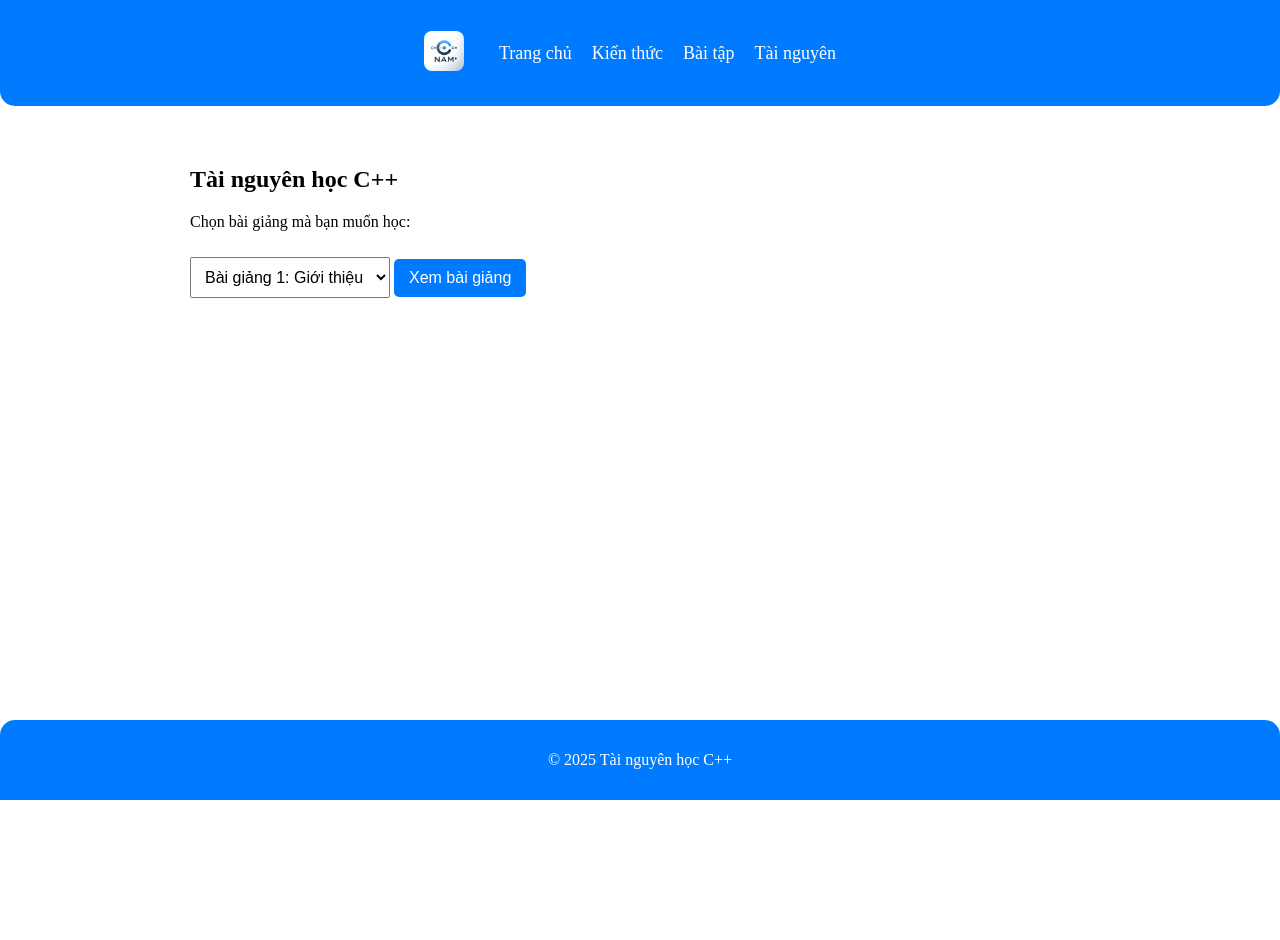
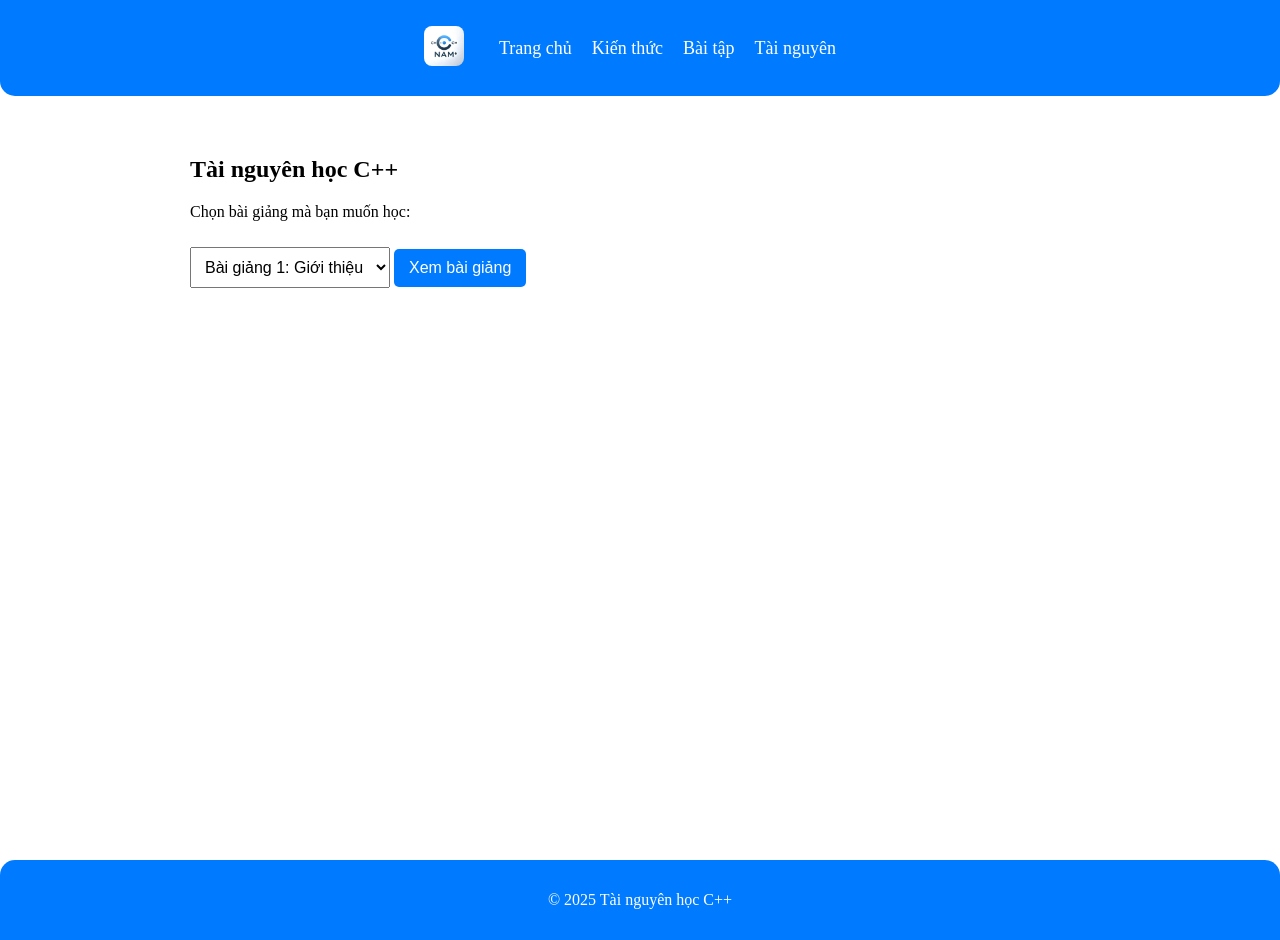
Before and after one commit to Nam9227/kienthuc, a plain HTML site: page tainguyen/tn.html in a window 1280 px wide. Before the commit the page ends 800 px from the top, so only its background shows below. Drawn offline with Linux system fonts and the light colour scheme.

Commit message:
Update tn.css

```diff
--- a/tainguyen/tn.css
+++ b/tainguyen/tn.css
@@ -1,4 +1,4 @@
-/* Tạo kiểu cho danh sách cuộn xuống */
+
 .resource-select {
     padding: 10px;
     width: 200px;
@@ -6,7 +6,7 @@
     margin: 10px 0;
 }
 
-/* Nút "Xem bài giảng" */
+
 button {
     padding: 10px 15px;
     font-size: 16px;
@@ -21,7 +21,7 @@ button:hover {
     background-color: #0056b3;
 }
 
-/* Căn giữa phần nội dung */
+
 section {
     padding: 20px;
     margin: 20px auto;
@@ -31,20 +31,24 @@ section {
     max-width: 900px;
 }
 
-/* Tạo kiểu cho header */
+
 header {
     background-color: #007bff;
     color: white;
-    padding: 15px 0;
-    text-align: center;
+    padding: 10px 0;
     border-radius: 0 0 15px 15px;
+    width: 100%;
+    display: flex;
+    justify-content: center;
+    align-items: center;
 }
+
 
 header nav ul {
     list-style-type: none;
     padding: 0;
+    text-align: center;
     display: flex;
-    justify-content: center;
     align-items: center;
 }
 
@@ -69,24 +73,24 @@ header nav ul li a:hover {
     text-decoration: underline;
 }
 
-/* Đảm bảo body sử dụng flexbox để căn chỉnh nội dung và footer */
+
 body {
     display: flex;
     flex-direction: column;
-    min-height: 100vh; /* Chiều cao tối thiểu là 100% chiều cao của cửa sổ trình duyệt */
+    min-height: 100vh;
     margin: 0;
 }
 
-/* Phần nội dung chính chiếm không gian còn lại */
+
 main {
     flex: 1;
 }
 
-/* Footer */
+
 footer {
     background-color: #007bff;
     color: white;
-    padding: 15px 0; /* Độ dày của footer */
+    padding: 15px 0;
     text-align: center;
     width: 100%;
     border-radius: 15px 15px 0 0;
@@ -94,26 +98,56 @@ footer {
     position: relative;
     bottom: 0;
 }
-/* Đảm bảo body sử dụng flexbox để căn chỉnh nội dung và footer */
-body {
-    display: flex;
-    flex-direction: column;
-    min-height: 100vh; /* Chiều cao tối thiểu là 100% chiều cao của cửa sổ trình duyệt */
-    margin: 0;
+
+
+.resource-block {
+    background-color: #f4f4f4;
+    padding: 20px;
+    margin-bottom: 20px;
+    border-radius: 8px;
+    box-shadow: 0 4px 8px rgba(0, 0, 0, 0.1);
 }
 
-/* Phần nội dung chính chiếm không gian còn lại */
-main {
-    flex: 1;
+.resource-block h3 {
+    font-size: 22px;
+    margin-bottom: 10px;
+    color: #333;
 }
 
-/* Footer */
-footer {
-    background-color: #007bff;
-    color: white;
-    padding: 15px 0; /* Độ dày của footer */
-    text-align: center;
+.resource-block ul {
+    list-style-type: none;
+    padding: 0;
+}
+
+.resource-block ul li {
+    margin-bottom: 8px;
+    font-size: 16px;
+}
+
+#video-player {
     width: 100%;
-    border-radius: 15px 15px 0 0;
+    max-width: 672px;
+    height: 378px;
+    border-radius: 8px;
     margin-top: 20px;
+    margin-bottom: 20px;
 }
+
+div {
+    padding: 20px;
+    margin: 20px auto;
+    background-color: white;
+    border-radius: 8px;
+    width: 80%;
+    max-width: 900px;
+    transition: transform 0.3s ease, box-shadow 0.3s ease;
+}
+
+div:hover {
+    transform: translateY(-10px);
+    box-shadow: 0 4px 8px rgba(0, 0, 0, 0.2);
+}
+
+div h2 {
+    color: #333;
+}
```
